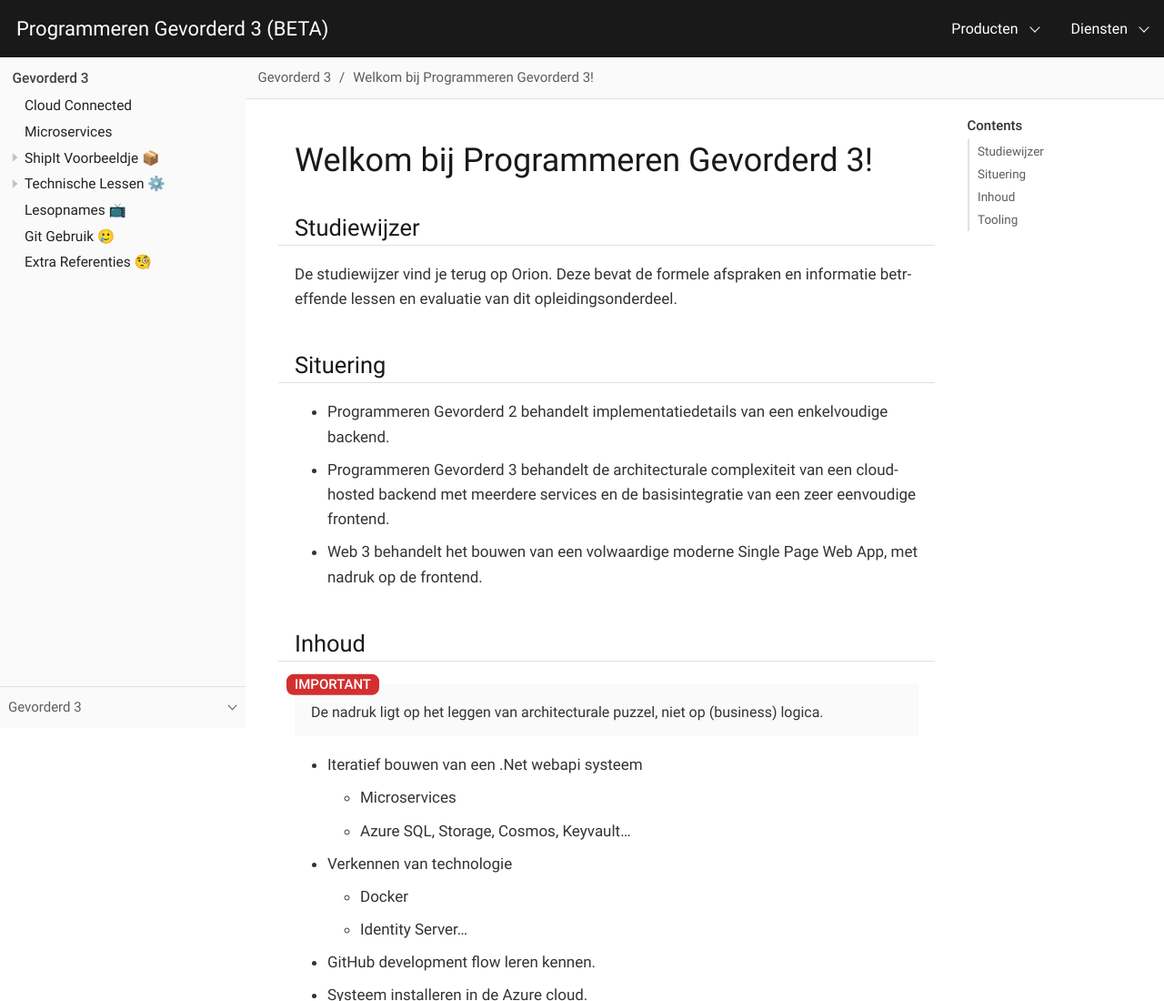
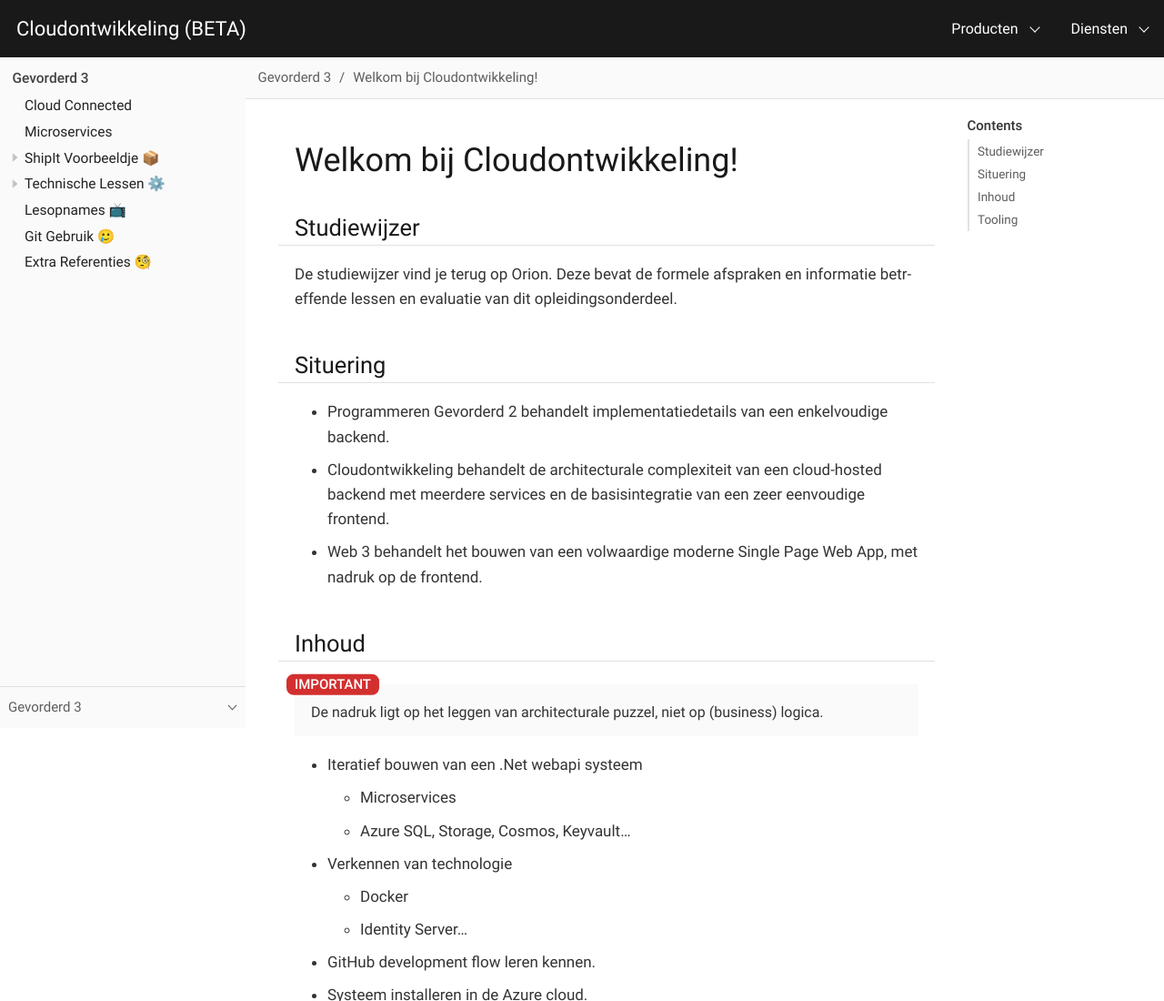
Before and after one commit to stefan-courteaux/stefan-courteaux.github.io, a plain HTML site: page pg3/index.html in a window 1280 px wide. Shown: the top 1100 px of the page at 91% size. Drawn offline with Linux system fonts and the light colour scheme.

Commit message:
PG3 wordt Cloud

```diff
--- a/pg3/index.html
+++ b/pg3/index.html
@@ -3,7 +3,7 @@
   <head>
     <meta charset="utf-8">
     <meta name="viewport" content="width=device-width,initial-scale=1">
-    <title>Welkom bij Programmeren Gevorderd 3! :: Programmeren Gevorderd 3 (BETA)</title>
+    <title>Welkom bij Cloudontwikkeling! :: Cloudontwikkeling (BETA)</title>
     <meta name="generator" content="Antora 3.1.14">
     <link rel="stylesheet" href="../_/css/site.css">
   </head>
@@ -11,7 +11,7 @@
 <header class="header">
   <nav class="navbar">
     <div class="navbar-brand">
-      <a class="navbar-item" href="#">Programmeren Gevorderd 3 (BETA)</a>
+      <a class="navbar-item" href="#">Cloudontwikkeling (BETA)</a>
       <button class="navbar-burger" aria-controls="topbar-nav" aria-expanded="false" aria-label="Toggle main menu">
         <span></span>
         <span></span>
@@ -147,7 +147,7 @@
 <nav class="breadcrumbs" aria-label="breadcrumbs">
   <ul>
     <li><a href="index.html">Gevorderd 3</a></li>
-    <li><a href="index.html">Welkom bij Programmeren Gevorderd 3!</a></li>
+    <li><a href="index.html">Welkom bij Cloudontwikkeling!</a></li>
   </ul>
 </nav>
 </div>
@@ -156,7 +156,7 @@
   <div class="toc-menu"></div>
 </aside>
 <article class="doc">
-<h1 class="page">Welkom bij Programmeren Gevorderd 3!</h1>
+<h1 class="page">Welkom bij Cloudontwikkeling!</h1>
 <div class="sect1">
 <h2 id="_studiewijzer"><a class="anchor" href="#_studiewijzer"></a>Studiewijzer</h2>
 <div class="sectionbody">
@@ -174,7 +174,7 @@
 <p>Programmeren Gevorderd 2 behandelt implementatiedetails van een enkelvoudige backend.</p>
 </li>
 <li>
-<p>Programmeren Gevorderd 3 behandelt de architecturale complexiteit van een cloud-hosted backend met meerdere services en de basisintegratie van een zeer eenvoudige frontend.</p>
+<p>Cloudontwikkeling behandelt de architecturale complexiteit van een cloud-hosted backend met meerdere services en de basisintegratie van een zeer eenvoudige frontend.</p>
 </li>
 <li>
 <p>Web 3 behandelt het bouwen van een volwaardige moderne Single Page Web App, met nadruk op de frontend.</p>
```
Also changed, not shown: pg3/01-cloud-connected.html (+2 -2 lines), pg3/02-az-devops.html (+2 -2 lines), pg3/02-microservices.html (+2 -2 lines), pg3/03-git.html (+2 -2 lines), pg3/04-middleware.html (+2 -2 lines), pg3/05-cosmos.html (+2 -2 lines), pg3/06-02-secret-management.html (+2 -2 lines), pg3/07-blob.html (+2 -2 lines), pg3/08-docker-2526.html (+2 -2 lines), pg3/08-open-data-2526.html (+2 -2 lines), pg3/08-testing-2526.html (+2 -2 lines), pg3/09-auth-2526-2.html (+2 -2 lines), pg3/09-auth-2526.html (+2 -2 lines), pg3/10-deploy.html (+2 -2 lines), 3 more files.
